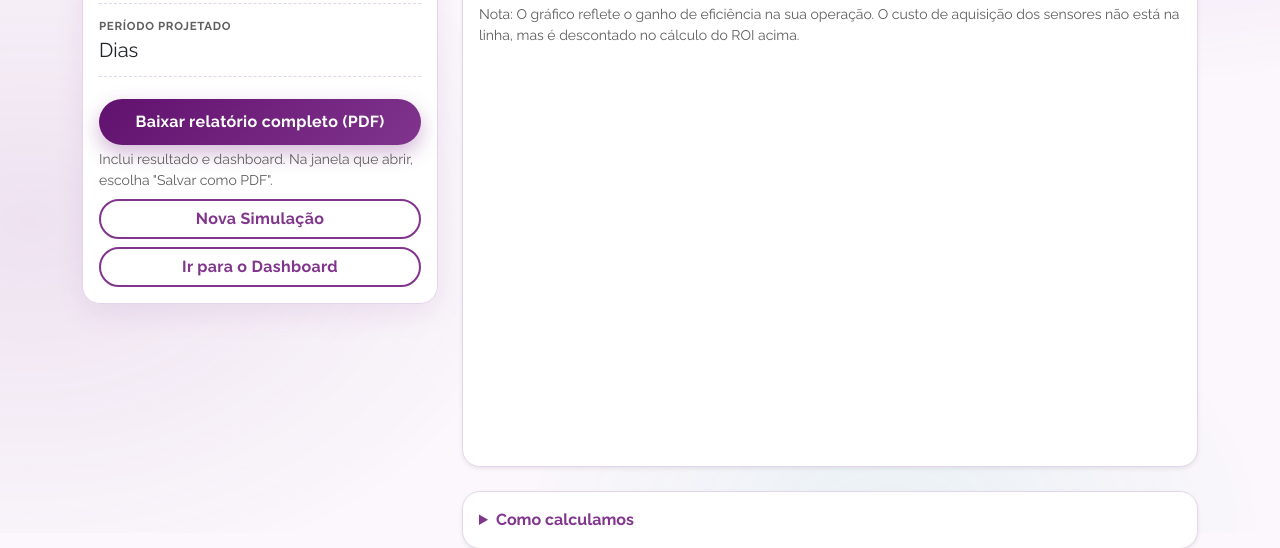
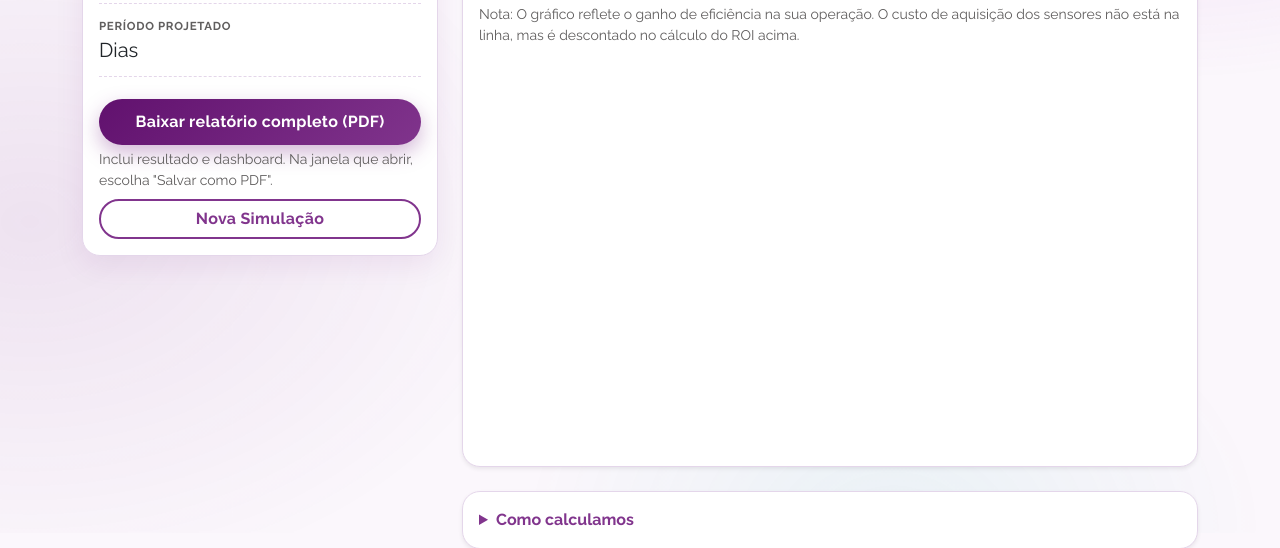
Before and after one commit to Lucca-LBF/projeto-nexus, a Django app: template simulador/templates/simulador/resultado.html in a window 1280 px wide. Shown: the part 283-831 px from the top of the page. Run offline with Django 5.2, Linux system fonts and the light colour scheme; the template is opened without the code that fills it, so the values that code supplies are empty; some libraries are stand-ins or nearby versions.

Commit message:
retirando o botão de dashboard

```diff
--- a/simulador/templates/simulador/resultado.html
+++ b/simulador/templates/simulador/resultado.html
@@ -40,10 +40,6 @@
 
                 <a href="{% url 'formulario_simulador' %}?nova=1" class="btn btn-outline-info w-100 mt-2 fw-bold">
                     Nova Simulação
-                </a>
-
-                <a href="{% url 'dashboard_home' %}" class="btn btn-outline-info w-100 mt-2 fw-bold">
-                    Ir para o Dashboard
                 </a>
             </div>
         </div>
```
